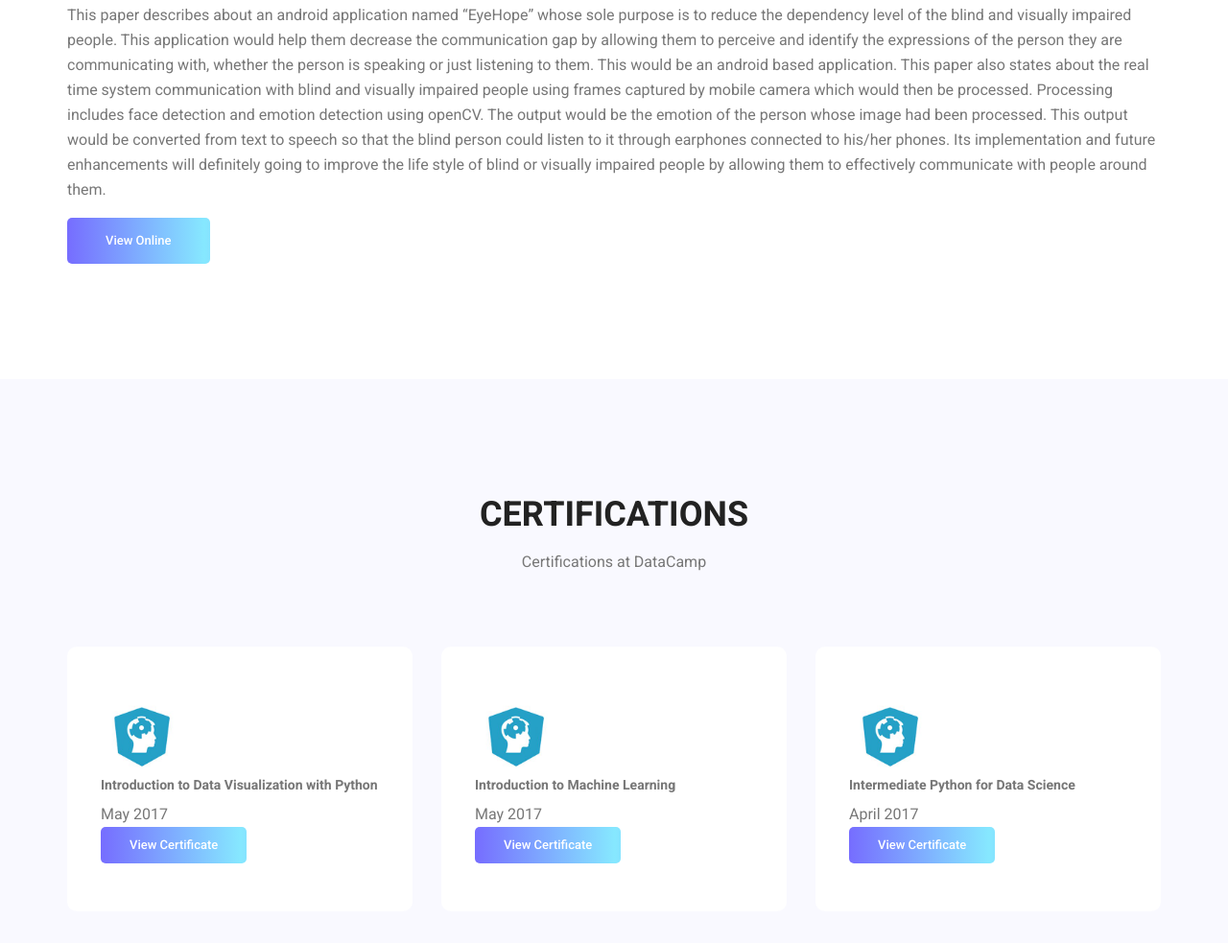
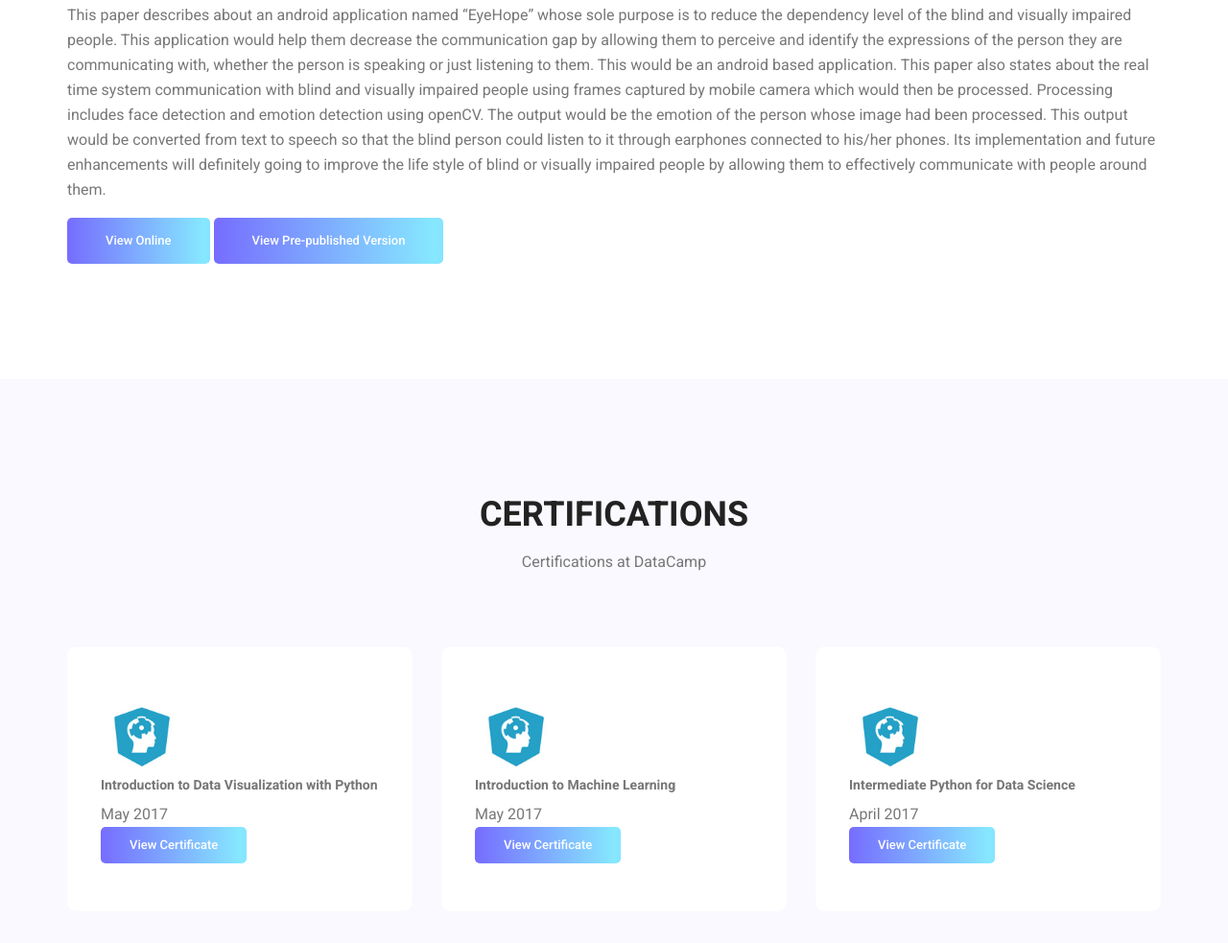
Before and after one commit to Saman-Karim/Saman-Karim.github.io, a plain HTML site: page index.html in a window 1280 px wide. Shown: the part 3837-4820 px from the top of the page at 96% size. Drawn offline with Linux system fonts and the light colour scheme; files whose address does not match are found by name.

Commit message:
uploading prepublished version of research paper

```diff
--- a/index.html
+++ b/index.html
@@ -332,6 +332,7 @@
           <h5>Abstract</h5>
           <p>This paper describes about an android application named “EyeHope” whose sole purpose is to reduce the dependency level of the blind and visually impaired people. This application would help them decrease the communication gap by allowing them to perceive and identify the expressions of the person they are communicating with, whether the person is speaking or just listening to them. This would be an android based application. This paper also states about the real time system communication with blind and visually impaired people using frames captured by mobile camera which would then be processed. Processing includes face detection and emotion detection using openCV. The output would be the emotion of the person whose image had been processed. This output would be converted from text to speech so that the blind person could listen to it through earphones connected to his/her phones. Its implementation and future enhancements will definitely going to improve the life style of blind or visually impaired people by allowing them to effectively communicate with people around them.</p>
         <a class="main_btn" href="https://doi.org/10.1007/978-3-030-01174-1_47">View Online</a>
+        <a class="main_btn" href="documents/EyeHope.pdf">View Pre-published Version</a>
         </div>
 
 
```
Also changed, not shown: 1 other file.
